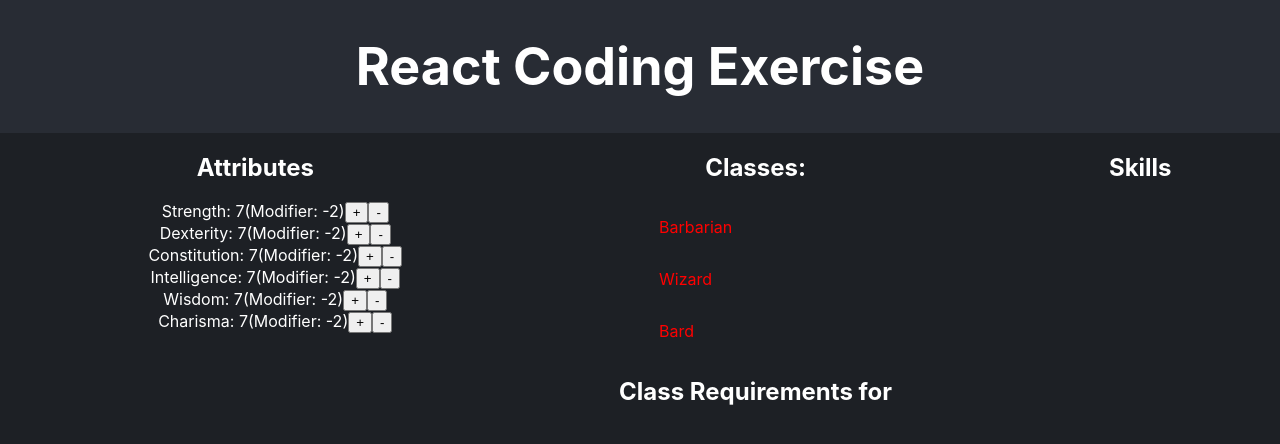
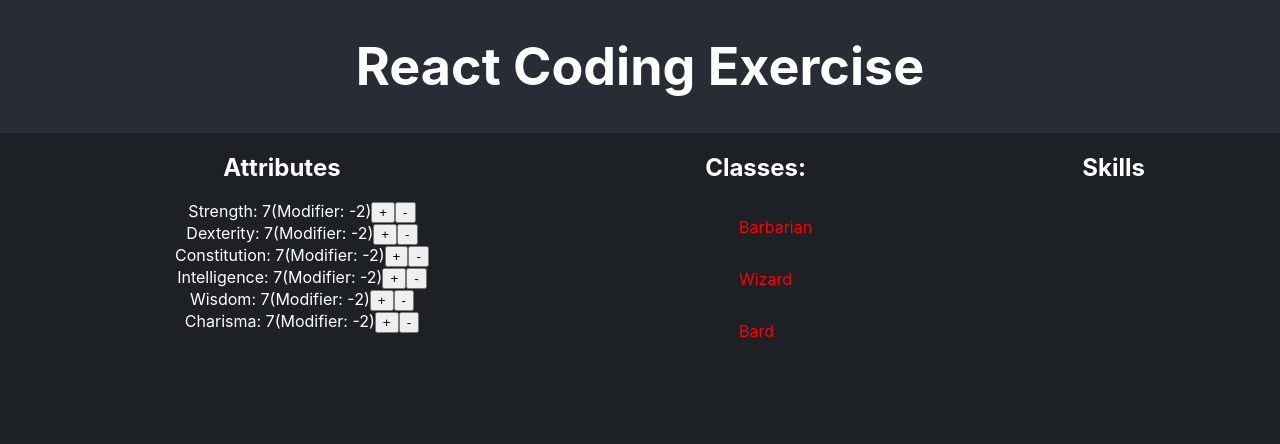
Before and after one commit to ZaynMuhammad/recruiting-webapp-character, a React (Create React App) app: page / in a window 1280 px wide. Shown: the top 444 px of the page. Built offline with nearby package versions, Linux system fonts and the light colour scheme.

Commit message:
Add useOutsideClick to close requirements menu when user clicks out of class requirements list

```diff
--- a/src/components/ClassRequirementsMenu/ClassRequirementsMenu.js
+++ b/src/components/ClassRequirementsMenu/ClassRequirementsMenu.js
@@ -12,8 +12,7 @@ export function ClassRequirementsMenu({ CLASS_LIST, pickedClass }) {
                                     {attributeName}: {CLASS_LIST[pickedClass][attributeName]}
                                 </li>
                             )
-                        })) :
-                        null
+                        })) : null
                 }
             </ul>
         </div>
--- a/src/components/Classes/Classes.js
+++ b/src/components/Classes/Classes.js
@@ -1,5 +1,6 @@
-import { useState } from 'react';
+import { useRef, useState } from 'react';
 import { ClassRequirementsMenu } from '../ClassRequirementsMenu/ClassRequirementsMenu';
+import { useOutsideClick } from '../../hooks/useOutsideClick';
 
 export function Classes({
     CLASS_LIST,
@@ -11,7 +12,11 @@ export function Classes({
     charisma
 }) {
 
-    const [pickedClass, setPickedClass] = useState('')
+    const [pickedClass, setPickedClass] = useState('');
+    const clickOutsideRef = useRef(null);
+
+    const isOutsideClick = useOutsideClick(clickOutsideRef);
+
 
     function canPickClass(className) {
         const attributes = {
@@ -42,7 +47,7 @@ export function Classes({
     return (
         <div>
             <h2>Classes:</h2>
-            <ul className="classes-list">
+            <ul ref={clickOutsideRef} className="classes-list">
                 {Object.keys(CLASS_LIST).map((className) => {
                     return (
                         <li
@@ -56,10 +61,12 @@ export function Classes({
                     )
                 })}
             </ul>
-            <ClassRequirementsMenu
-                pickedClass={pickedClass}
-                CLASS_LIST={CLASS_LIST}
-            />
+            {isOutsideClick ? null :
+                <ClassRequirementsMenu
+                    pickedClass={pickedClass}
+                    CLASS_LIST={CLASS_LIST}
+                />
+            }
         </div>
     );
 }
--- /dev/null
+++ b/src/hooks/useOutsideClick.js
@@ -0,0 +1,23 @@
+import { useEffect, useState } from "react";
+
+export function useOutsideClick(ref) {
+    const [isOutside, setIsOutside] = useState(true);
+
+    useEffect(() => {
+
+      function handleClickOutside(event) {
+          if (ref.current && !ref.current.contains(event.target)) {
+              setIsOutside(true);
+        } else {
+            setIsOutside(false);
+        }
+      }
+
+      document.addEventListener("click", handleClickOutside);
+      return () => {
+        document.removeEventListener("click", handleClickOutside);
+      };
+    }, [ref]);
+
+    return isOutside;
+}
```
